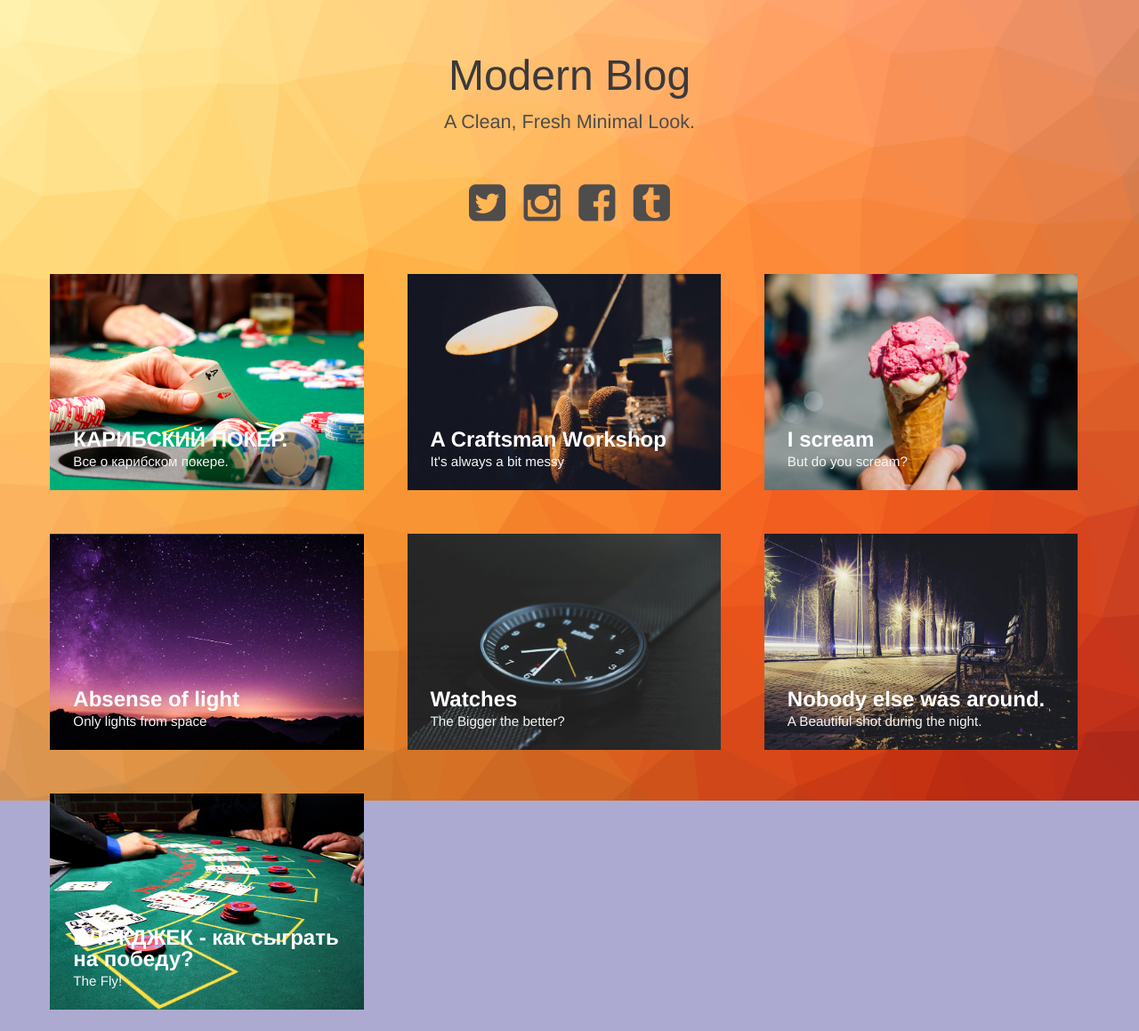
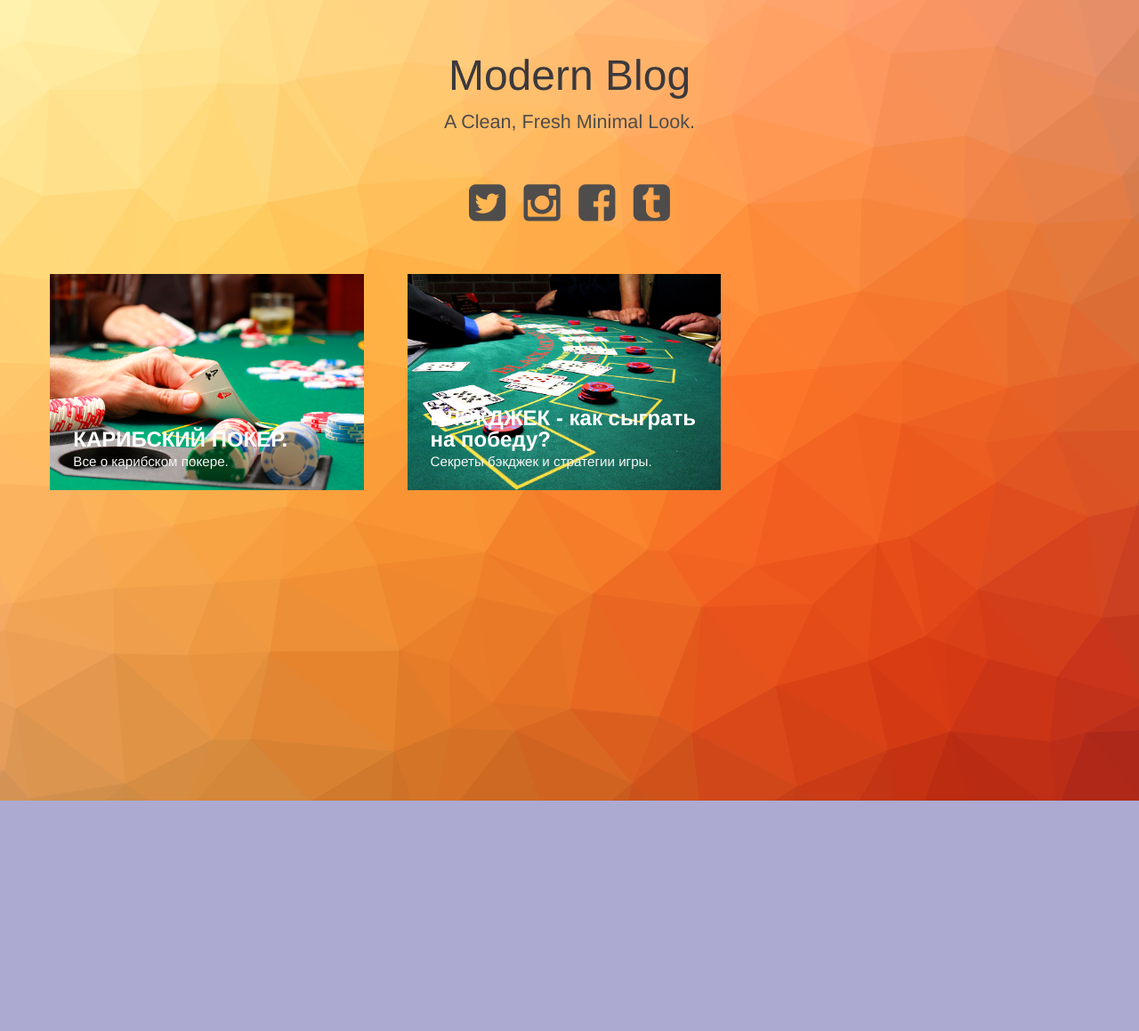
Before and after one commit to deepwebhous/deepwebhous.github.io, a Jekyll site: the page built from index.html, in a window 1280 px wide. Shown: the whole page at 89% size. Built offline with Jekyll 4.4.1, drawn with Linux system fonts in a browser that asks for light colours; after the commit the page ends 900 px from its top, so only the background shows below that.

Commit message:
fix commit 03-12

```diff
--- a/_config.yml
+++ b/_config.yml
@@ -1,6 +1,6 @@
 # Site settings
-title: Modern Blog
-description: Modern-Blog A Elegant template for Jekyll
+title: Секреты и методити в карточных и онлайн играх
+description: Вы играете но постоянно в минусе? Заходи к нам и мы расскажем Вам как легко и просто выиграть в любой игре.
 keywords: покер, игра, Fun
 author: Azarty
 baseurl: "/" # the subpath of your site, e.g. /blog/
--- a/_posts/2015-04-21-city-nights.markdown
+++ /dev/null
@@ -1,8 +0,0 @@
----
-title:  "Nobody else was around."
-subtitle: "A Beautiful shot during the night."
-author: "Wferr"
-avatar: "img/authors/wferr.png"
-image: "img/b.jpg"
-date:   2015-04-21 12:12:12
----
--- a/_posts/2015-04-23-night-sky.markdown
+++ /dev/null
@@ -1,8 +0,0 @@
----
-title:  "Absense of light"
-subtitle: "Only lights from space"
-author: "Wferr"
-avatar: "img/authors/wferr.png"
-image: "img/d.jpg"
-date:   2015-04-23 12:12:12
----
--- a/_posts/2015-04-20-blackjack.markdown
+++ b/_posts/2019-03-11-blackjack.markdown
@@ -1,10 +1,10 @@
 ---
 title:  "БЛЭКДЖЕК - как сыграть на победу?"
-subtitle: "The Fly!"
-author: "Wferr"
+subtitle: "Секреты бэкджек и стратегии игры."
+author: "Fishka"
 avatar: "img/authors/fishka.jpg"
 image: "img/blagjack.jpg"
-date:   2015-04-20 12:12:12
+date:   2019-03-11 17:12:12
 ---
 
 ### КАК РАЗЫГРАТЬ РУКУ В БЛЭЕДЖЕК
--- a/index.html
+++ b/index.html
@@ -2,7 +2,7 @@
 layout: compress
 ---
 <!DOCTYPE html>
-<html lang="en" class="no-js">
+<html lang="ru" class="no-js">
 <head>
     <meta charset="UTF-8"/>
     <meta http-equiv="X-UA-Compatible" content="IE=edge">
```
Also changed, not shown: _posts/2015-04-22-what-time.markdown (deleted, +0 -8 lines), _posts/2015-04-24-i-scream.markdown (deleted, +0 -8 lines), _posts/2015-04-25-workshop.markdown (deleted, +0 -8 lines), _posts/2019-03-11-poker.md (+7 -7 lines), README.md.
